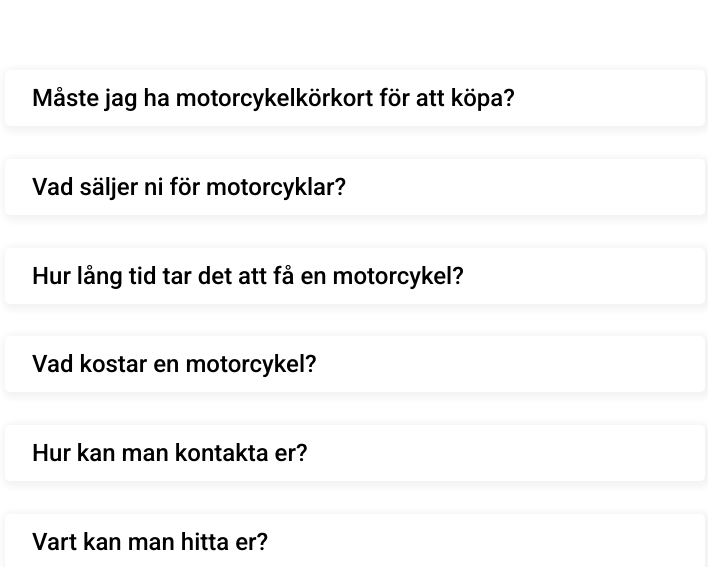
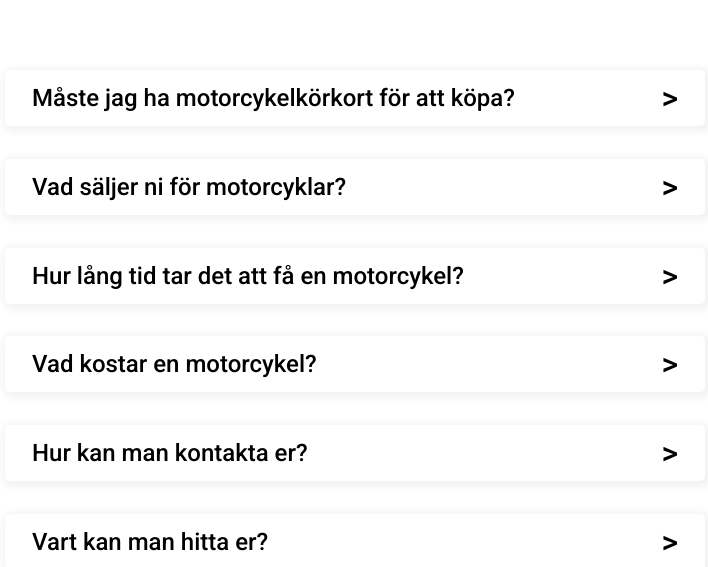
Before and after one commit to SamuelMeijer/agile-project-group5, a React (Create React App) app: page /about in a window 1280 px wide. Shown: the part 278-845 px from the top of the page, without its empty margins (305-1013 px from the left). Built offline with nearby package versions, Linux system fonts and the light colour scheme; the HTML template or start-up script is replaced by a standard one.

Commit message:
Adding chevron to FAQ-questions

```diff
--- a/src/components/faq/Faq.js
+++ b/src/components/faq/Faq.js
@@ -3,7 +3,6 @@ import Styles from './faq.module.css';
 
 // Importing useState from react
 import { useState } from 'react';
-
 
 export default function Faq () {
     // Defining state for 'clickedQuestion'
@@ -52,13 +51,16 @@ export default function Faq () {
                 { faqQuestions.map( (question) => {
                     return (
                         <li key={ question.id } onClick={() => { setClickedQuestion(question.id) }} className={ Styles.menuItem }>
-                            {/* TODO: Add fontawesome-chevron to question */}
-                            <h2 className={ Styles.menuItemQuestion }>{ question.question }</h2>
+
+                            <div className={ Styles.menuItemQuestionWrapper }>
+                                <h2 className={ Styles.menuItemQuestion }>{ question.question }</h2>
+                                <p className={ (question.id === clickedQuestion ? Styles.menuItemSelected : Styles.menuItemChevron) }>{'>'}</p>
+                            </div>
 
                             {   question.id === clickedQuestion ?
                                     <p className={ Styles.menuItemAnswer }>{ question.answer }</p>
                                 :
-                                    console.log('No question selected')
+                                    null
                             }
 
                         </li>
--- a/src/components/faq/faq.module.css
+++ b/src/components/faq/faq.module.css
@@ -61,12 +61,40 @@
     flex-direction: column;
     justify-content: center;
 
+    cursor: pointer;
+}
+
+.menuItemQuestionWrapper {
+    width: 100%;
+    height: 100%;
+
+    display: flex;
+    flex-direction: row;
+    justify-content: space-between;
+    align-items: center;
 }
 
 .menuItemQuestion {
     font-family: 'Roboto', sans-serif;
     font-size: 1.5rem;
     font-weight: 500;
+}
+
+.menuItemChevron {
+    font-family: 'Roboto', sans-serif;
+    font-size: 2rem;
+    line-height: 1.5rem;
+    font-weight: 500;
+}
+
+.menuItemSelected {
+    font-family: 'Roboto', sans-serif;
+    font-size: 2rem;
+    line-height: 1.5rem;
+    font-weight: 500;
+
+    transition: transform ease-in-out 0.25s;
+    transform: rotate(90deg);
 }
 
 .menuItemAnswer {
```
